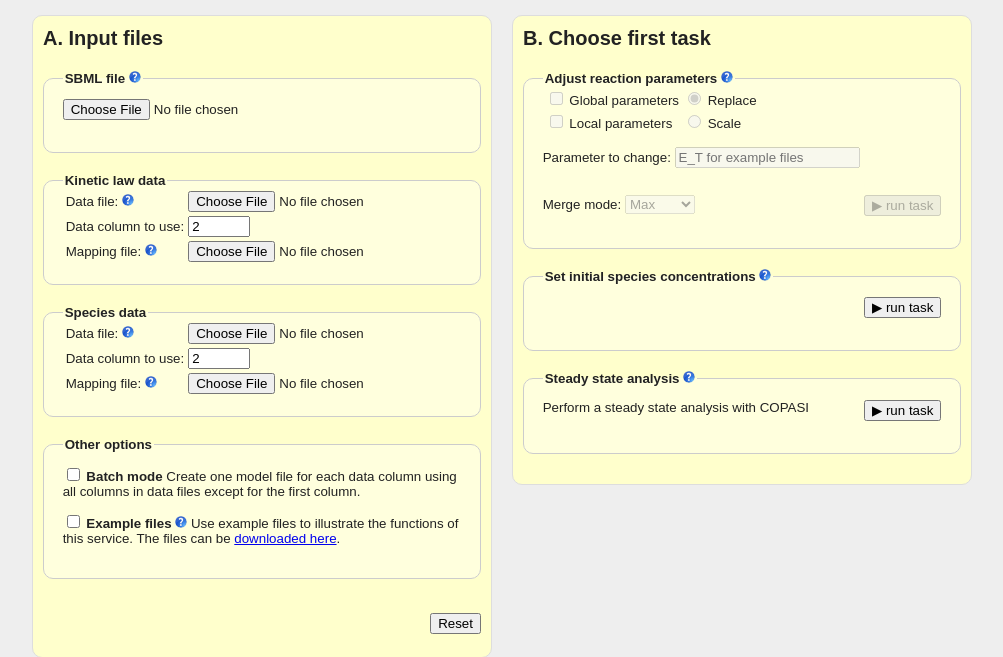
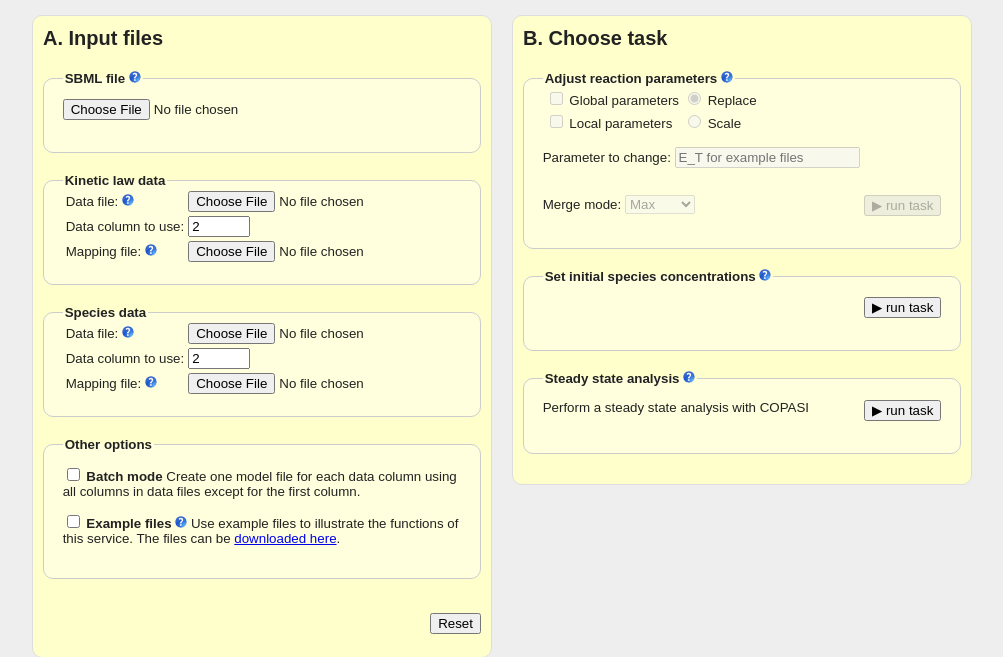
Before and after one commit to MolecularBioinformatics/sbml-mod-web, a Django app: template sbmlmod/templates/sbmlmod/index.html in a window 1280 px wide. Shown: the part 80-737 px from the top of the page, without its empty margins (138-1141 px from the left). Run offline with Django 3.2, Linux system fonts and the light colour scheme; tables that the repository leaves empty hold one stand-in row (values such as "Sample post"); the template is opened without the code that fills it: values that come from a table or form of the project are taken from there, most other values are stand-ins (such as "Sample title", 1, 10 or a date in 2020).

Commit message:
Minor change to frontend. 'Choose first task' changed to 'Choose task'.

```diff
--- a/sbmlmod/templates/sbmlmod/index.html
+++ b/sbmlmod/templates/sbmlmod/index.html
@@ -126,7 +126,7 @@ window.onload = function()
 
 	<div class="span-12 last">
 		<div class="queryform">
-			<h1>B. Choose first task</h1>
+			<h1>B. Choose task</h1>
 			{% block adjust_parameters %}{{ block.super }}{% endblock %}
 
 			{% block add_kinetic_law_bounds %}{{ block.super }}{% endblock %}
```
